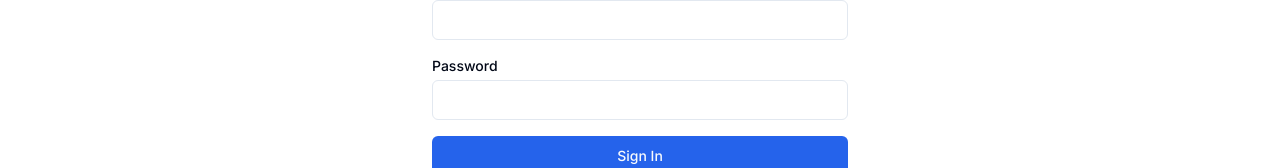
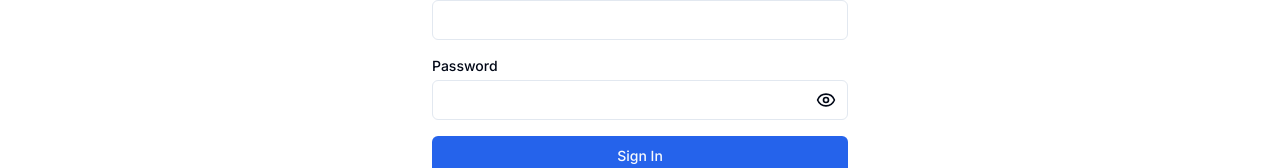
Before and after one commit to ssa17/ada-blogs-website, a React (Vite) app: page /signin in a window 1280 px wide. Shown: the part 193-361 px from the top of the page. Built offline with nearby package versions, Linux system fonts and the light colour scheme.

Commit message:
Toggle password visibility

```diff
--- a/src/pages/SignIn.tsx
+++ b/src/pages/SignIn.tsx
@@ -5,6 +5,7 @@ import {Button} from "@/components/ui/button";
 import {Input} from "@/components/ui/input";
 import {useToast} from "@/hooks/use-toast";
 import {useQueryClient} from "@tanstack/react-query";
+import {Eye, EyeOff} from "lucide-react";
 
 export default function SignIn() {
     const navigate = useNavigate();
@@ -15,6 +16,7 @@ export default function SignIn() {
         email: "",
         password: "",
     });
+    const [showPassword, setShowPassword] = useState(false);
 
     const handleChange = (e: React.ChangeEvent<HTMLInputElement>) => {
         setFormData({
@@ -55,6 +57,10 @@ export default function SignIn() {
         }
     };
 
+    const togglePasswordVisibility = () => {
+        setShowPassword(!showPassword);
+    };
+
     return (
         <div className="container max-w-md mx-auto mt-8 p-4">
             <h1 className="text-2xl font-bold mb-6">Sign In</h1>
@@ -77,15 +83,26 @@ export default function SignIn() {
                     <label htmlFor="password" className="block text-sm font-medium mb-1">
                         Password
                     </label>
+                    <div className="relative">
                         <Input
                             id="password"
                             name="password"
-                        type="password"
+                            type={showPassword ? "text" : "password"}
                             required
                             value={formData.password}
                             onChange={handleChange}
                             disabled={loading}
+                            className="pr-10"
                         />
+                        <button
+                            type="button"
+                            className="absolute right-3 top-1/2 transform -translate-y-1/2 focus:outline-none"
+                            onClick={togglePasswordVisibility}
+                        >
+                            {showPassword ? <EyeOff className="h-5 w-5" /> :
+                                <Eye className="h-5 w-5" />}
+                        </button>
+                    </div>
                 </div>
                 <Button type="submit" className="w-full" disabled={loading}>
                     {loading ? "Signing in..." : "Sign In"}
--- a/src/pages/SignUp.tsx
+++ b/src/pages/SignUp.tsx
@@ -5,6 +5,7 @@ import {Button} from "@/components/ui/button";
 import {Input} from "@/components/ui/input";
 import {useToast} from "@/hooks/use-toast";
 import {Alert, AlertDescription} from "@/components/ui/alert";
+import {Eye, EyeOff} from "lucide-react";
 
 export default function SignUp() {
     const navigate = useNavigate();
@@ -16,6 +17,7 @@ export default function SignUp() {
         email: "",
         password: "",
     });
+    const [showPassword, setShowPassword] = useState(false);
 
     const checkUsername = async (username: string) => {
         if (username.length < 3) {
@@ -113,6 +115,10 @@ export default function SignUp() {
         }
     };
 
+    const togglePasswordVisibility = () => {
+        setShowPassword(!showPassword);
+    };
+
     return (
         <div className="container max-w-md mx-auto mt-8 p-4">
             <h1 className="text-2xl font-bold mb-6">Sign Up</h1>
@@ -144,9 +150,7 @@ export default function SignUp() {
                         }
                     />
                     {formData.username.length >= 3 && (
-                        <p className={`text-sm mt-1 ${
-                            usernameAvailable ? "text-green-600" : "text-red-600"
-                        }`}>
+                        <p className={`text-sm mt-1 ${usernameAvailable ? "text-green-600" : "text-red-600"}`}>
                             {usernameAvailable
                                 ? "Username is available"
                                 : "Username is already taken"}
@@ -171,15 +175,25 @@ export default function SignUp() {
                     <label htmlFor="password" className="block text-sm font-medium mb-1">
                         Password
                     </label>
+                    <div className="relative">
                         <Input
                             id="password"
                             name="password"
-                        type="password"
+                            type={showPassword ? "text" : "password"}
                             required
                             value={formData.password}
                             onChange={handleChange}
                             disabled={loading}
+                            className="pr-10"
                         />
+                        <button
+                            type="button"
+                            className="absolute right-3 top-1/2 transform -translate-y-1/2 focus:outline-none"
+                            onClick={togglePasswordVisibility}
+                        >
+                            {showPassword ? <EyeOff className="h-5 w-5" /> : <Eye className="h-5 w-5" />}
+                        </button>
+                    </div>
                 </div>
                 <Button
                     type="submit"
```
Lines whose indentation alone changed are shown as unchanged.
